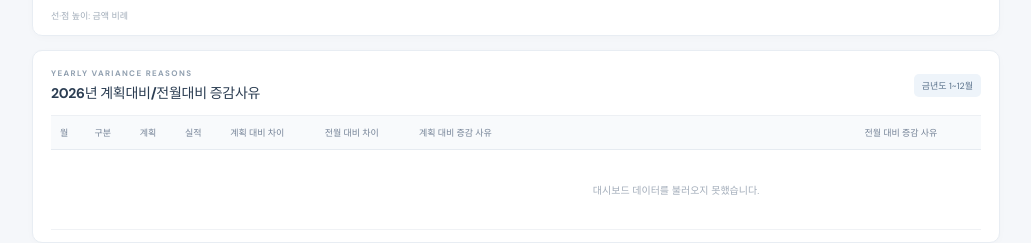
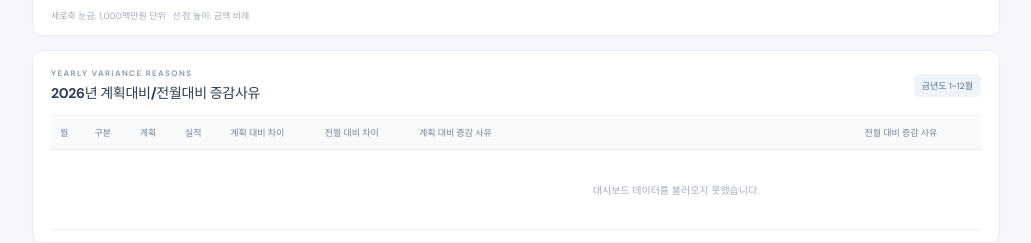
Before and after one commit to chatgptcjsu/Hyebin, a web app: page /purchase/index.html in a window 1280 px wide. Shown: the part 839-1082 px from the top of the page, without its empty margins (246-1277 px from the left). Run offline with its HTML, style and script files only (its server is not run), Linux system fonts and the light colour scheme; data that the repository does not hold is empty.

Commit message:
genspark auto-backup

```diff
--- a/module-purchase/src/main/resources/static/purchase/index.html
+++ b/module-purchase/src/main/resources/static/purchase/index.html
@@ -62,7 +62,7 @@
             <div class="legend"><span><i class="legend-line plan-line"></i>계획</span><span><i class="legend-line actual-line"></i>실적</span></div>
           </div>
           <div id="monthly-graph" class="compact-chart" aria-label="월별 계획과 실적 비교 그래프"></div>
-          <div class="chart-foot"><span>선·점 높이: 금액 비례</span></div>
+          <div class="chart-foot"><span>세로축 눈금: 1,000백만원 단위 · 선·점 높이: 금액 비례</span></div>
         </article>
       </section>
 
--- a/module-purchase/src/main/resources/static/purchase/purchase.js
+++ b/module-purchase/src/main/resources/static/purchase/purchase.js
@@ -79,9 +79,10 @@
     return;
   }
   const maxAmount = Math.max(1, ...uploaded.flatMap((point) => [Number(point.planAmount || 0), Number(point.actualAmount || 0)]));
+  const axisMax = Math.max(1000, Math.ceil(maxAmount / 1000) * 1000);
   const left = 58, right = 950, top = 18, bottom = 270;
   const x = (month) => left + (right - left) * (month - 1) / 11;
-  const y = (value) => bottom - Number(value || 0) / maxAmount * (bottom - top);
+  const y = (value) => bottom - Number(value || 0) / axisMax * (bottom - top);
   const makePath = (key) => {
     let previousMonth = 0;
     return (points || []).map((point) => {
@@ -91,9 +92,8 @@
       return `${command} ${x(point.month)} ${y(point[key])}`;
     }).filter(Boolean).join(' ');
   };
-  const grid = [0, 1, 2, 3, 4].map((tick) => {
-    const value = maxAmount * (1 - tick / 4);
-    const yy = top + (bottom - top) * tick / 4;
+  const grid = Array.from({ length: axisMax / 1000 + 1 }, (_, index) => index * 1000).map((value) => {
+    const yy = y(value);
     return `<line x1="${left}" x2="${right}" y1="${yy}" y2="${yy}" class="chart-gridline"/><text x="${left - 9}" y="${yy + 4}" text-anchor="end" class="axis-label">${money(value)}</text>`;
   }).join('');
   const labels = Array.from({ length: 12 }, (_, index) => `<text x="${x(index + 1)}" y="${bottom + 25}" text-anchor="middle" class="axis-label">${index + 1}월</text>`).join('');
```
